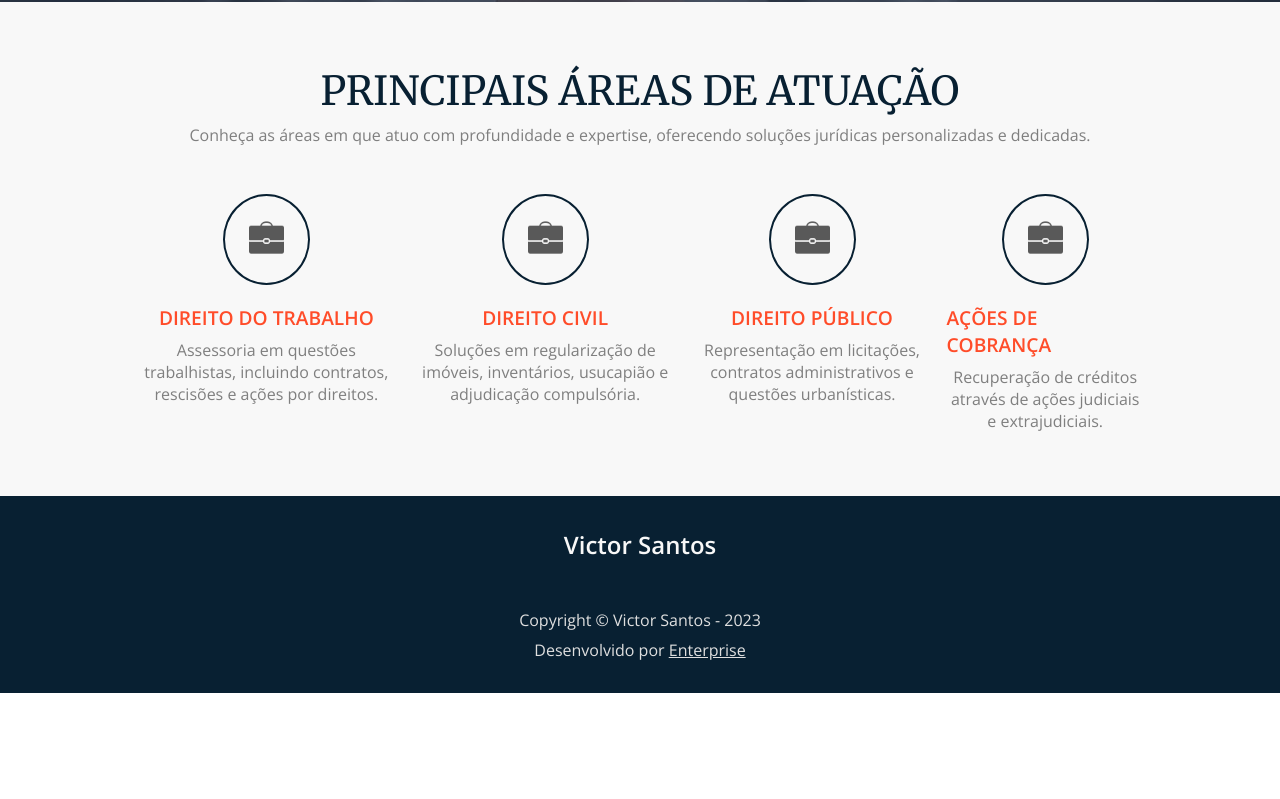
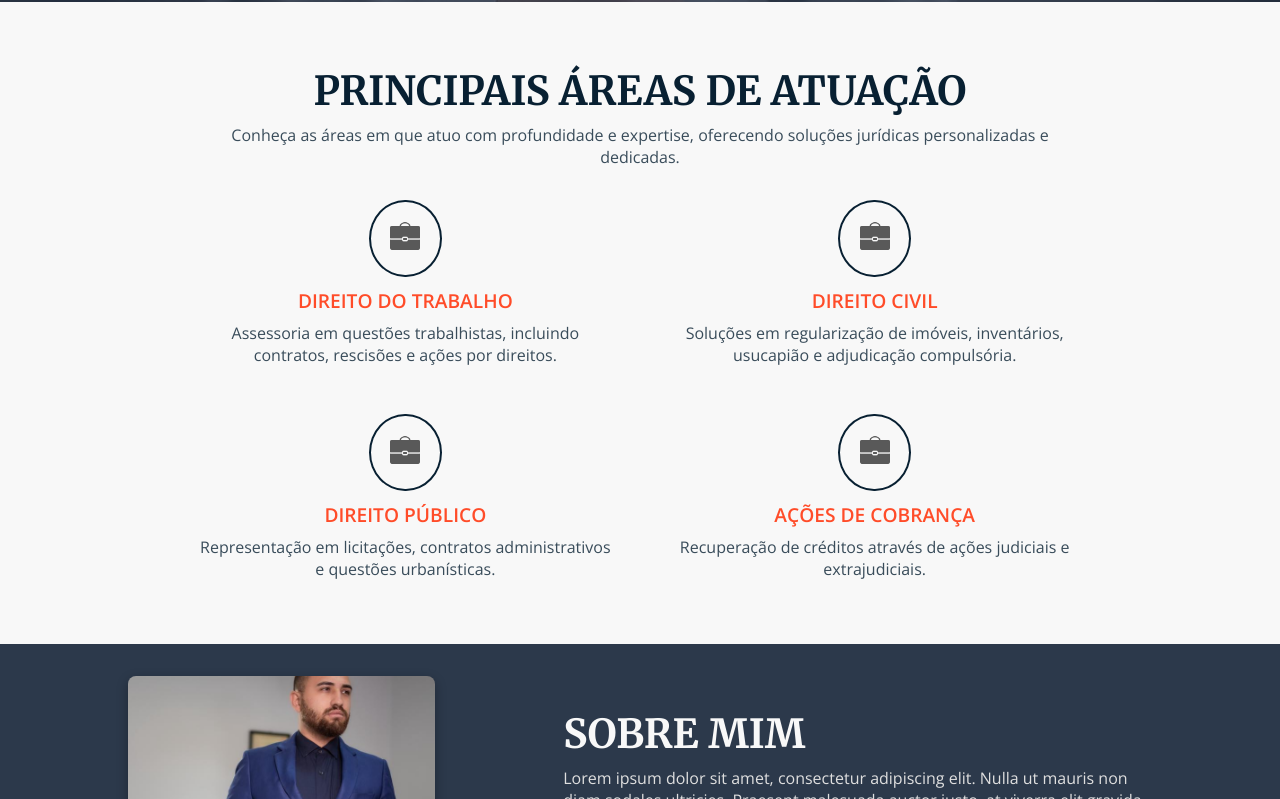
Before and after one commit to mrffilipe/landing-page-lawyer-victor-santos, a Next.js app: page / in a window 1280 px wide. Shown: the part 561-1360 px from the top of the page. Before the commit the page ends 1254 px from the top, so only its background shows below. Built offline with nearby package versions, Linux system fonts and the light colour scheme.

Commit message:
Adjusting Experience

```diff
--- a/src/app/fonts.css
+++ b/src/app/fonts.css
@@ -8,7 +8,7 @@
     --complementary-font-color-light: #ebebeb;
 
     --primary-font-color-dark: #082032;
-    --complementary-font-color-dark: #0c2e48;
+    --complementary-font-color-dark: #394c5a;
 }
 
 h1,
--- a/src/app/globals.css
+++ b/src/app/globals.css
@@ -6,13 +6,12 @@
 
 :root {
   --primary-color: #F8F8F8;
-  --supporting-color: #fff;
-  --secondary-color: #082032;
+  --complementary-color: #082032;
   --accent-color: #FF4C29;
 
   --primary-mask-color: rgba(44, 57, 75, .8);
 
-  --vertical-padding: 1em;
+  --vertical-padding: 2em;
   --horizontal-padding: 1em;
 }
 
--- a/src/app/page.tsx
+++ b/src/app/page.tsx
@@ -12,7 +12,7 @@ export default function Home() {
     <>
       <LawyerProfile />
       <Experience />
-      {/* <AboutMe /> */}
+      <AboutMe />
       {/* <Cases /> */}
       {/* <Contact /> */}
       {/* <MoreInformation /> */}
--- /dev/null
+++ b/src/components/Experience/Area/index.tsx
@@ -0,0 +1,25 @@
+import styles from './styles.module.css'
+
+import { StaticImport } from 'next/dist/shared/lib/get-img-props'
+import Image from 'next/image'
+
+type Props = {
+    title: string,
+    description: string,
+    icon: string | StaticImport,
+    altIcon: string
+}
+
+const Area = (props: Props) => {
+    return (
+        <li className={styles.area}>
+            <div className={styles.icon}>
+                <Image src={props.icon} alt={props.altIcon} />
+            </div>
+            <span>{props.title}</span>
+            <p>{props.description}</p>
+        </li>
+    )
+}
+
+export default Area
--- /dev/null
+++ b/src/components/Experience/Area/styles.module.css
@@ -0,0 +1,36 @@
+.area {
+    margin-bottom: 3em;
+    display: flex;
+    align-items: center;
+    flex-direction: column;
+}
+
+.area .icon {
+    padding: 1.2em;
+    border-radius: 50%;
+    border: 2px solid var(--primary-font-color-dark);
+}
+
+.area .icon img {
+    width: 30px;
+    height: auto;
+}
+
+.area span {
+    margin-top: .5em;
+    text-transform: uppercase;
+    color: var(--accent-color);
+    font-size: 1.2em;
+    font-weight: 700;
+}
+
+.area p {
+    color: var(--complementary-font-color-dark);
+}
+
+@media screen and (min-width: 960px) {
+    .area {
+        width: calc(50% - 2em);
+        margin: 0;
+    }
+}
--- a/src/components/Experience/index.tsx
+++ b/src/components/Experience/index.tsx
@@ -1,54 +1,42 @@
 import styles from './styles.module.css'
 
-import Image from 'next/image'
+import Area from './Area'
 
 import BusinessIcon from '@/assets/svg/business.png'
 
 const Experience = () => {
     return (
-        <section className={styles.areas_expertise}>
+        <section className={styles.experience}>
             <h1>Principais áreas de atuação</h1>
             <p>
                 Conheça as áreas em que atuo com profundidade e expertise, oferecendo soluções jurídicas personalizadas e dedicadas.
             </p>
-            <div className={styles.areas}>
-                <div className={styles.area}>
-                    <div className={styles.icon}>
-                        <Image src={BusinessIcon} alt='Business Icons8' />
-                    </div>
-                    <span>Direito do Trabalho</span>
-                    <p>
-                        Assessoria em questões trabalhistas, incluindo contratos, rescisões e ações por direitos.
-                    </p>
-                </div>
-                <div className={styles.area}>
-                    <div className={styles.icon}>
-                        <Image src={BusinessIcon} alt='Business Icons8' />
-                    </div>
-                    <span>Direito Civil</span>
-                    <p>
-                        Soluções em regularização de imóveis, inventários, usucapião e adjudicação compulsória.
-                    </p>
-                </div>
-                <div className={styles.area}>
-                    <div className={styles.icon}>
-                        <Image src={BusinessIcon} alt='Business Icons8' />
-                    </div>
-                    <span>Direito Público</span>
-                    <p>
-                        Representação em licitações, contratos administrativos e questões urbanísticas.
-                    </p>
-                </div>
-                <div className={styles.area}>
-                    <div className={styles.icon}>
-                        <Image src={BusinessIcon} alt='Business Icons8' />
-                    </div>
-                    <span>Ações de Cobrança</span>
-                    <p>
-                        Recuperação de créditos através de ações judiciais e extrajudiciais.
-                    </p>
-                </div>
-            </div>
+            <ul className={styles.areas}>
+                <Area
+                    title='Direito do trabalho'
+                    description='Assessoria em questões trabalhistas, incluindo contratos, rescisões e ações por direitos.'
+                    icon={BusinessIcon}
+                    altIcon='Business Icons8'
+                />
+                <Area
+                    title='Direito civil'
+                    description='Soluções em regularização de imóveis, inventários, usucapião e adjudicação compulsória.'
+                    icon={BusinessIcon}
+                    altIcon='Business Icons8'
+                />
+                <Area
+                    title='Direito público'
+                    description='Representação em licitações, contratos administrativos e questões urbanísticas.'
+                    icon={BusinessIcon}
+                    altIcon='Business Icons8'
+                />
+                <Area
+                    title='Ações de cobrança'
+                    description='Recuperação de créditos através de ações judiciais e extrajudiciais.'
+                    icon={BusinessIcon}
+                    altIcon='Business Icons8'
+                />
+            </ul>
         </section>
     )
 }
--- a/src/components/Experience/styles.module.css
+++ b/src/components/Experience/styles.module.css
@@ -1,9 +1,9 @@
-.areas_expertise {
-    padding: 2em 1em;
+.experience {
+    padding: var(--vertical-padding) var(--horizontal-padding);
 
-    transform: translateY(30px);
+    transform: translateY(40px);
     opacity: 0;
-    animation: bottomToOrigin 1s forwards;
+    animation: bottomToOrigin .6s forwards;
 }
 
 @keyframes bottomToOrigin {
@@ -13,63 +13,33 @@
     }
 }
 
-.areas_expertise h1 {
+.experience h1 {
     text-transform: uppercase;
     text-align: center;
-    color: var(--secondary-color);
-    font-weight: 500;
+    color: var(--primary-font-color-dark);
+    font-weight: 700;
 }
 
-.areas_expertise p {
+.experience p {
     text-align: center;
-    color: #7f7f7f;
+    color: var(--complementary-font-color-dark);
 }
 
 .areas {
-    margin-top: 3em;
+    margin-top: 2em;
+    list-style: none;
 }
 
-.area {
-    margin-bottom: 4em;
-    display: flex;
-    align-items: center;
-    flex-direction: column;
+.areas :last-child {
+    margin-bottom: 0;
 }
 
-.area .icon {
-    padding: 1.5em;
-    border-radius: 50%;
-    border: 2px solid var(--secondary-color);
-}
-
-.area .icon img {
-    width: 35px;
-    height: auto;
-}
-
-.area span {
-    margin-top: 1em;
-    text-transform: uppercase;
-    color: var(--accent-color);
-    font-size: 1.2em;
-    font-weight: 700;
-}
-
-.area p {
-    color: #7f7f7f;
-}
-
-@media screen and (min-width: 1280px) {
-    .areas_expertise {
-        padding: 4em 8em;
-    }
-
+@media screen and (min-width: 960px) {
     .areas {
         display: flex;
-    }
-
-    .area {
-        margin: 0 .5em;
-        margin-bottom: 0;
+        justify-content: space-evenly;
+        align-items: center;
+        flex-wrap: wrap;
+        gap: 3em;
     }
 }
```
